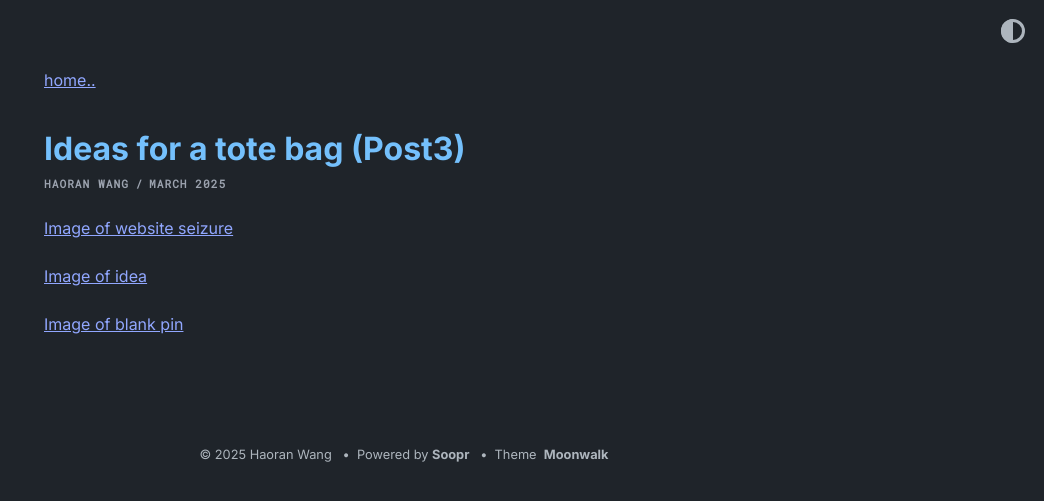
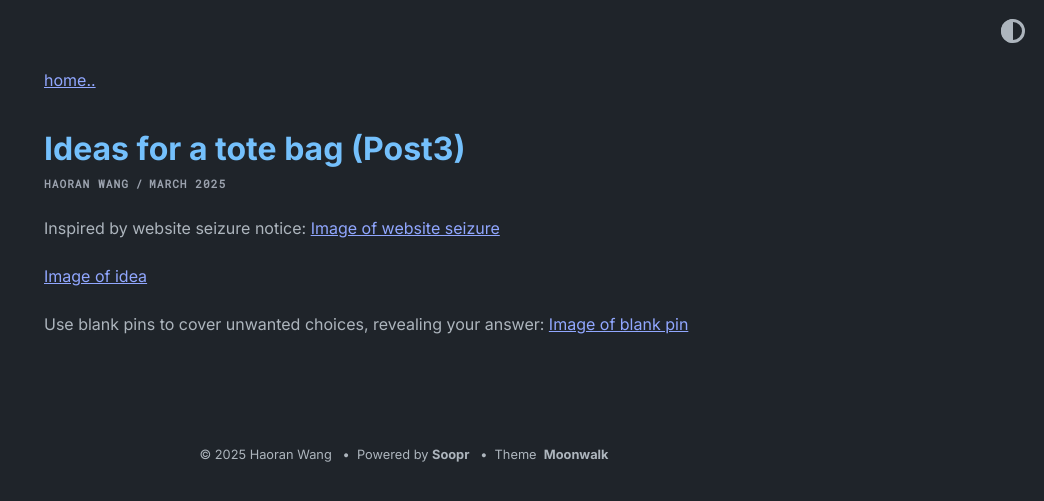
Before and after one commit to WangHaoran19199/WangHaoran19199.github.io, a Jekyll site: the page built from _posts/2025-03-22-tote-bag-ideas-part3.md, in a window 1280 px wide. Shown: the top 501 px of the page, without its empty margins (236-1280 px from the left). Built offline with Jekyll 4.4.1, drawn with Linux system fonts in a browser that asks for light colours.

Commit message:
Update 2025-03-22-tote-bag-ideas-part3.md

```diff
--- a/_posts/2025-03-22-tote-bag-ideas-part3.md
+++ b/_posts/2025-03-22-tote-bag-ideas-part3.md
@@ -3,9 +3,10 @@ layout: post
 author: Haoran Wang
 title: "Ideas for a tote bag (Post3)"
 ---
-
+Inspired by website seizure notice:
 [Image of website seizure](/assets/images/Manus_et_Machina_course_images/25-03-22-tote3/notice_of_seizurepng.jpg ){: width="1000" }
 
 [Image of idea](/assets/images/Manus_et_Machina_course_images/25-03-22-tote3/idea.png ){: width="1000" }
 
+Use blank pins to cover unwanted choices, revealing your answer:
 [Image of blank pin](/assets/images/Manus_et_Machina_course_images/25-03-22-tote3/pin.jpg ){: width="1000" }
```
